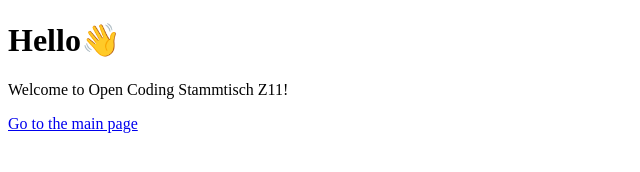
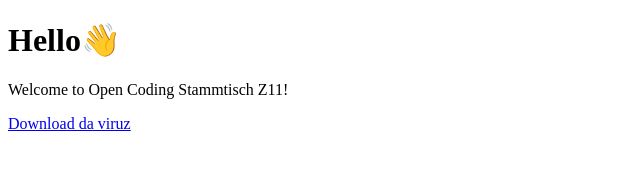
Before and after one commit to stammtafel/oc-z10, a plain HTML site: page index.html in a window 1280 px wide. Shown: the full height of the page, 0-640 px from the left. Drawn offline with Linux system fonts and the light colour scheme.

Commit message:
add shit

```diff
--- a/index.html
+++ b/index.html
@@ -7,6 +7,6 @@
 <body>
   <h1>Hello👋</h1>
   <p>Welcome to Open Coding Stammtisch Z11!</p>
-  <a href="test.html">Go to the main page</a>
+  <a href="test.html">Download da viruz</a>
 </body>
 </html>
```
